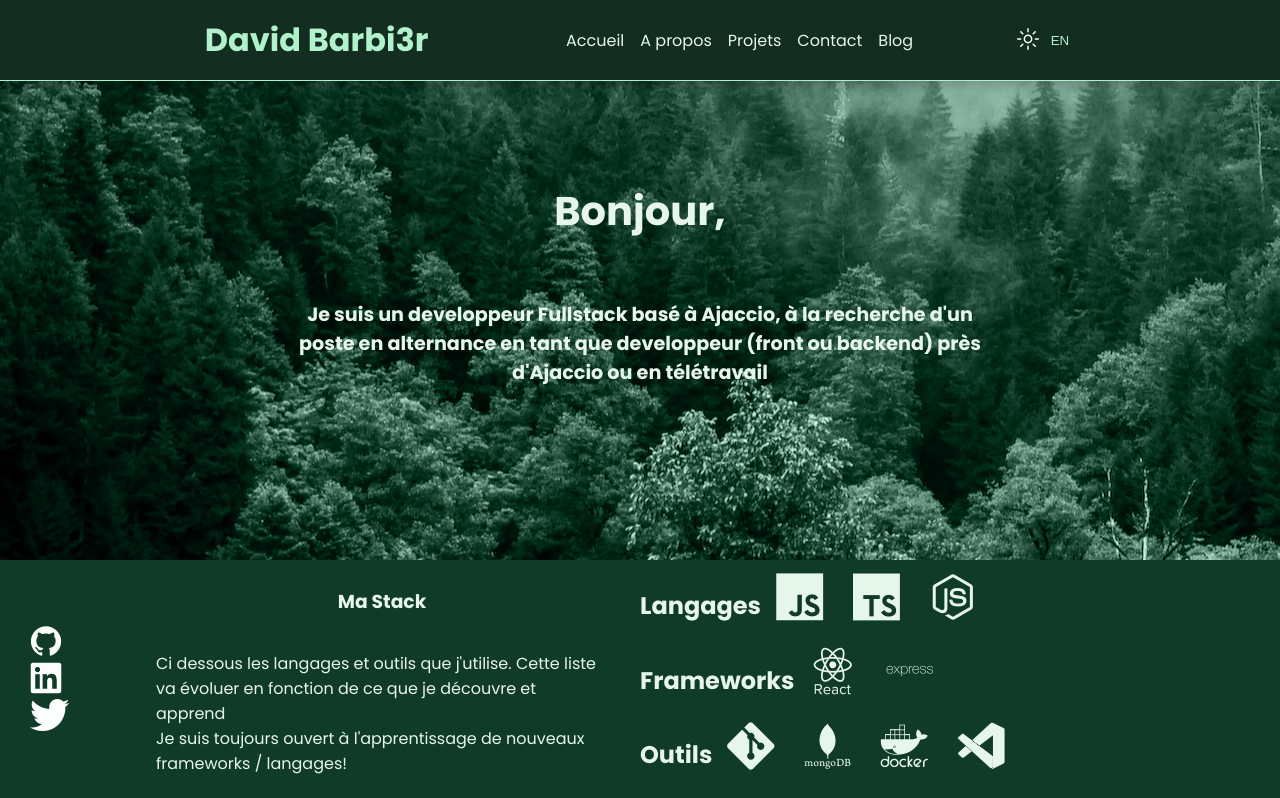
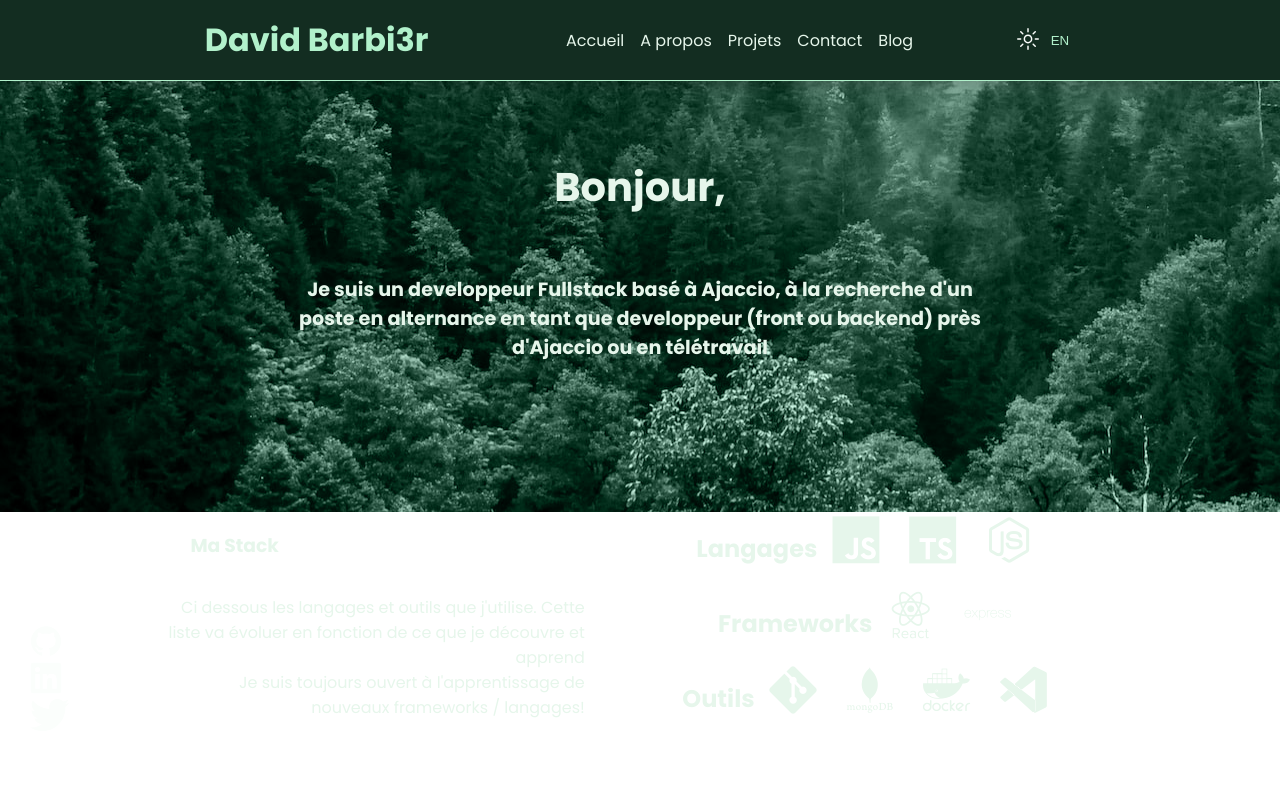
Before and after one commit to davidbarbi3r/portfolio-client, a React (Vite) app: page / in a window 1280 px wide. Shown: the top 798 px of the page. Built offline with nearby package versions, Linux system fonts and the light colour scheme; no server answers.

Commit message:
:lipstick: Changed some styling

```diff
--- a/src/components/Stack.tsx
+++ b/src/components/Stack.tsx
@@ -8,21 +8,22 @@ function Stack() {
   const { language } = useContext(LanguageContext);
 
   const StyledStack = styled("section", {
-    backgroundColor: theme ? colorTheme.dark.green4 : colorTheme.light.green1,
     color: theme ? colorTheme.light.green3 : colorTheme.dark.green3,
     width: "100%",
     display: "flex",
     alignItems: "center",
     justifyContent: "center",
     height: "30%",
+    paddingBottom: "4em",
     "@media(max-width: 950px)": {
       height: "fit-content",
+      marginTop: "2em",
     },
   });
 
   const StackSection = styled("div", {
     display: "flex",
-    justifyContent: "left",
+    justifyContent: "center",
     "& i": {
       fontSize: "3rem",
       padding: "0.1em 0.3em",
@@ -60,6 +61,8 @@ function Stack() {
       width: "90%",
       padding: "1em",
       fontSize: "0.95rem",
+      alignItems: "center",
+      margin: "0"
     },
   });
 
@@ -68,19 +71,28 @@ function Stack() {
     display: "flex",
     flexDirection: "column",
     alignItems: "center",
+    textAlign: "right",
     padding: "0 1em",
+    "& h1": {
+      width: "80%",
+      textAlign: "left"
+    },
+    "& p": {
+      width: "90%"
+    },
     "@media(max-width: 950px)": {
       width: "90%",
       padding: "0 1em",
       fontSize: "0.95rem",
+      textAlign: "center",
     },
   });
 
   const MainContainer = styled("div", {
-    maxWidth: "1000px",
     display: "flex",
     alignItems: "center",
-    justifyContent: "center",
+    width: "80%",
+    justifyContent: "space-around",
     "@media(max-width: 950px)": {
       flexDirection: "column",
     },
```
